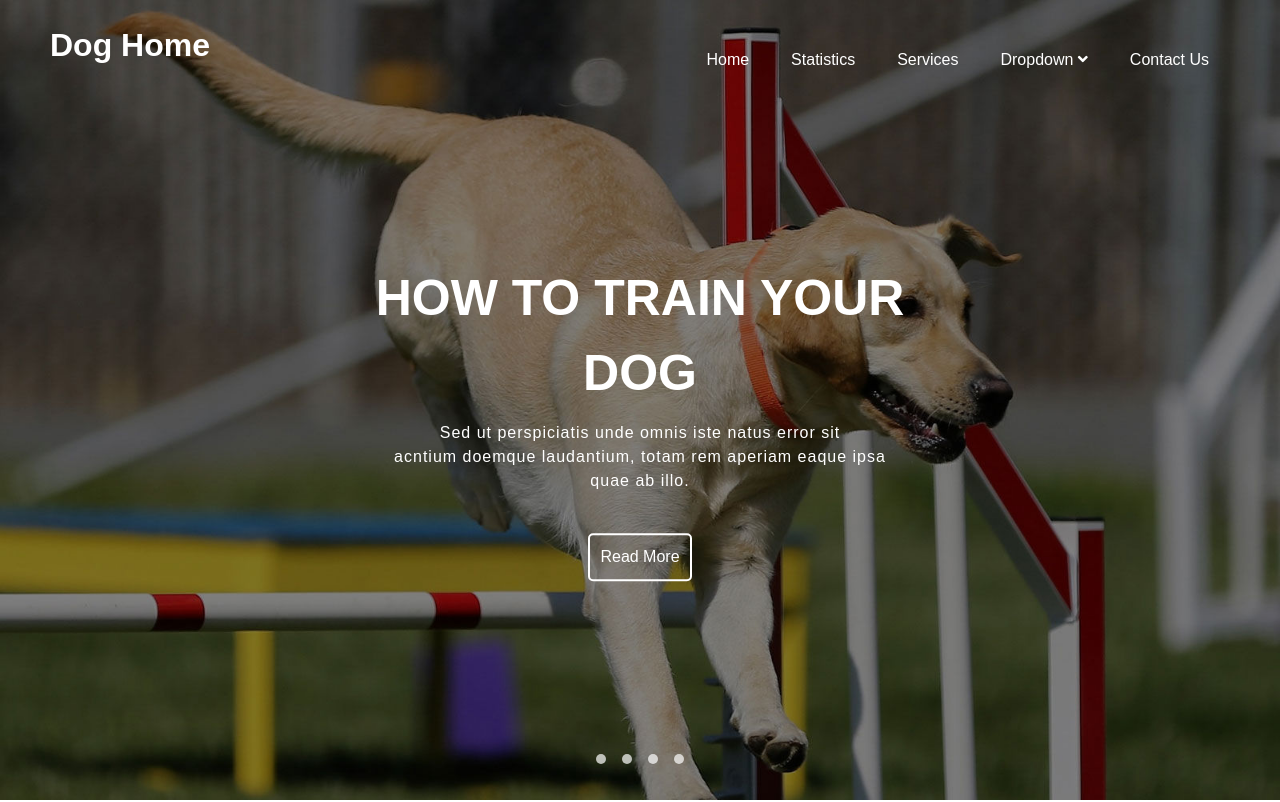
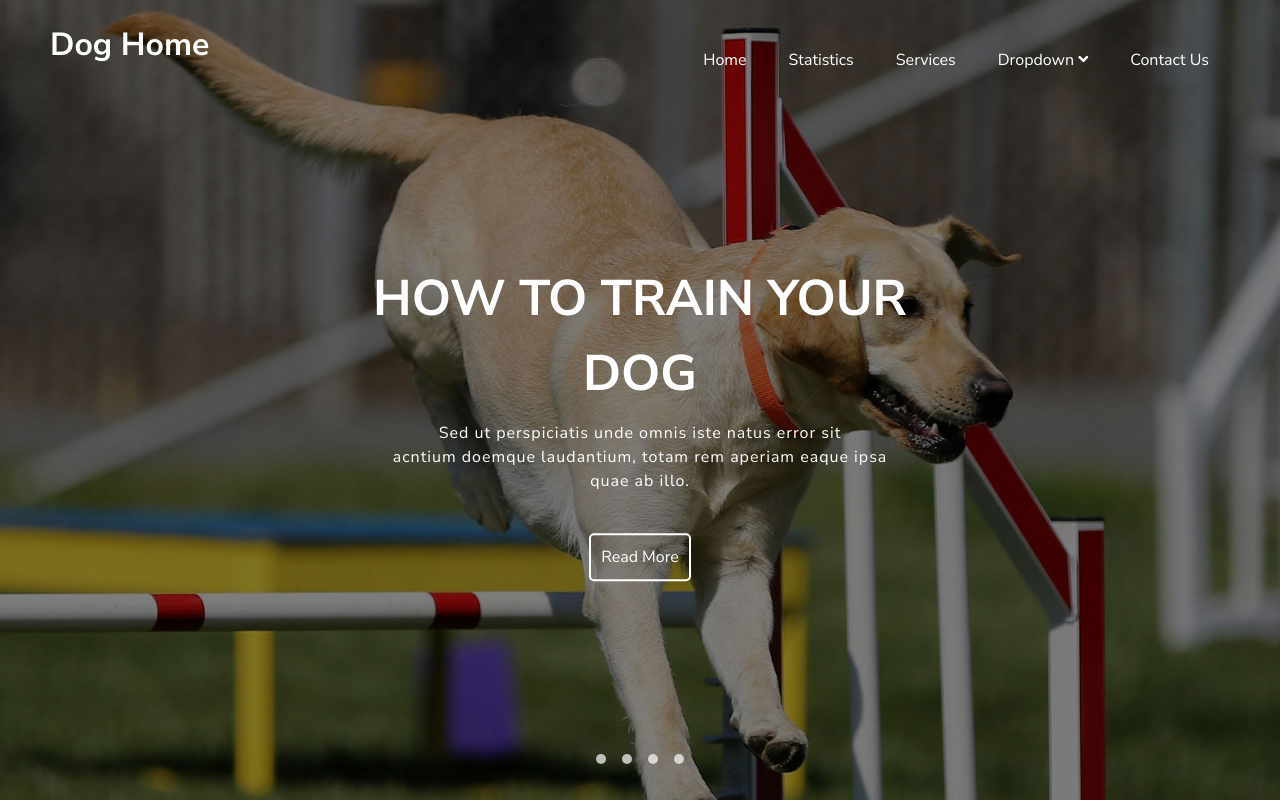
Before and after one commit to fastama/Thien_DogHomePage, a plain HTML site: page index.html in a window 1280 px wide. Shown: the top 802 px of the page. Drawn offline with Linux system fonts and the light colour scheme.

Commit message:
add gg font

```diff
--- a/style.css
+++ b/style.css
@@ -1,3 +1,4 @@
+@import url("https://fonts.googleapis.com/css2?family=Nunito+Sans:wght@200;400;700&family=Poppins:wght@100;400;500;700&display=swap");
 * {
   box-sizing: border-box;
 }
```
